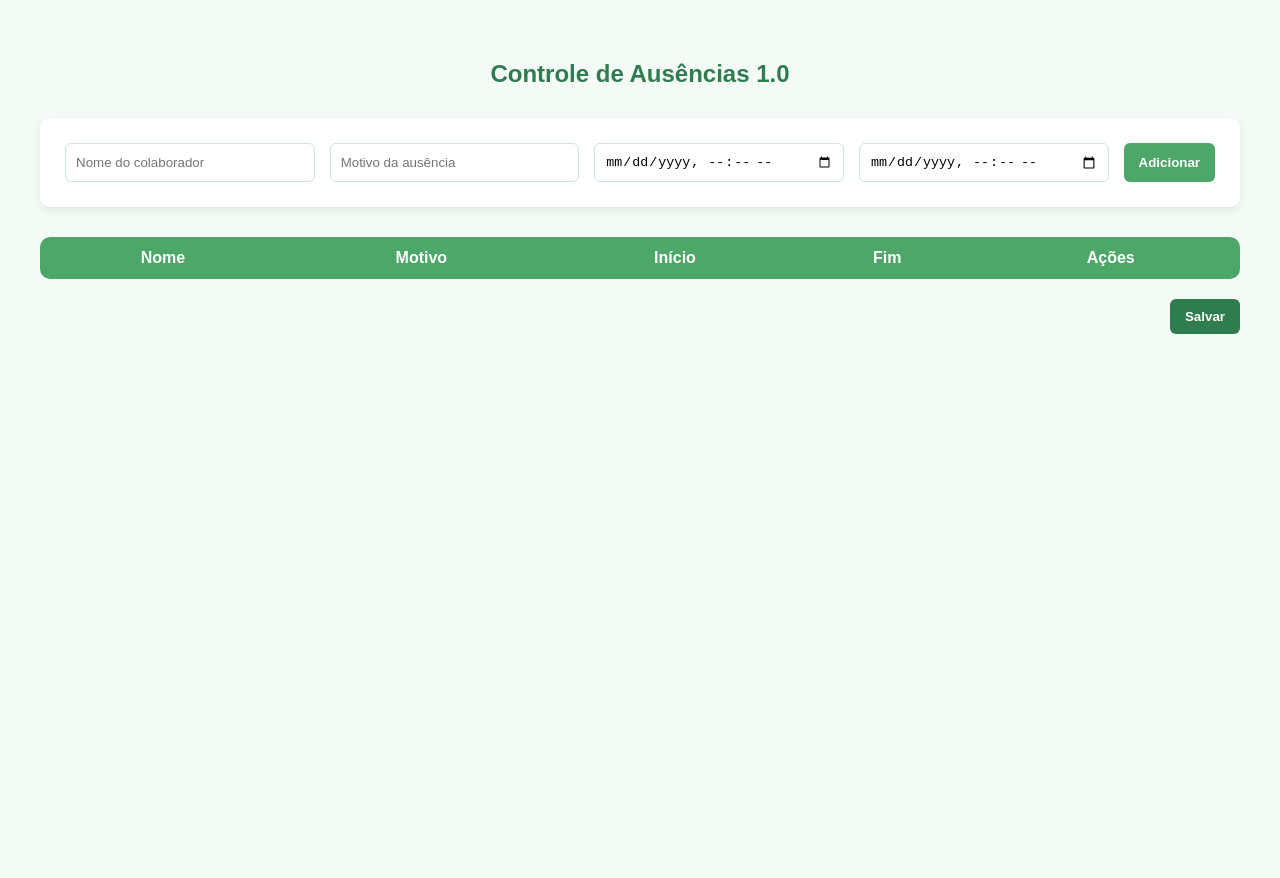
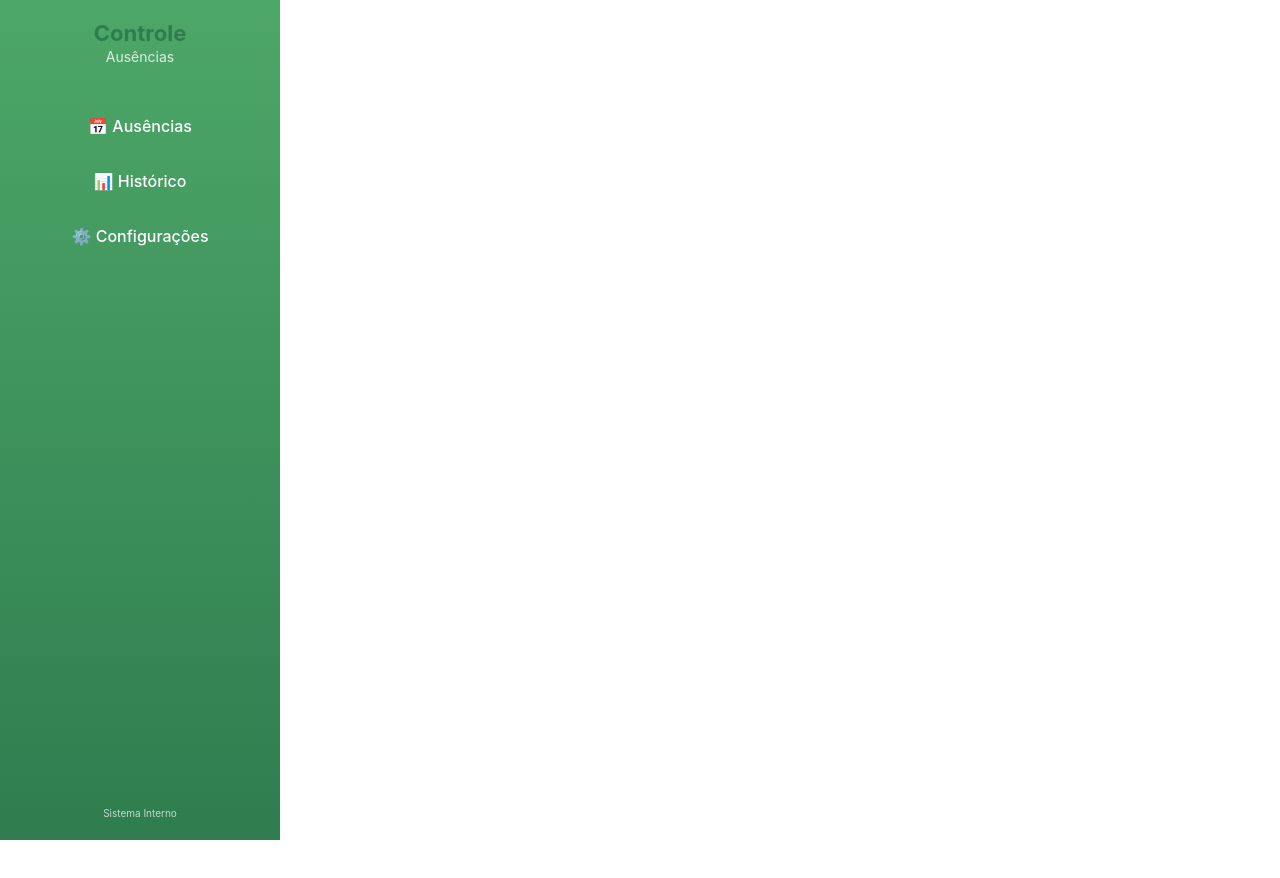
Before and after one commit to neves1697/controle_ausencias, a React (Create React App) app in the folder controle_ausencias/: page / in a window 1280 px wide. After the commit the page ends 800 px from the top, so only its background shows below. Built offline with nearby package versions, Linux system fonts and the light colour scheme.

Commit message:
Feat: Adicionando uma página (Components) e adicionando o componente (BarraNavegacaoLateral).

```diff
--- a/controle_ausencias/package.json
+++ b/controle_ausencias/package.json
@@ -9,6 +9,7 @@
     "@testing-library/user-event": "^13.5.0",
     "react": "^19.2.4",
     "react-dom": "^19.2.4",
+    "react-router-dom": "^7.13.0",
     "react-scripts": "5.0.1",
     "web-vitals": "^2.1.4"
   },
--- a/controle_ausencias/src/App.js
+++ b/controle_ausencias/src/App.js
@@ -1,11 +1,12 @@
 import logo from './logo.svg';
 import './App.css';
 import Ausencias from "./pages/Ausencias"
+import BarraNavegacaoLateral from "../src/Components/BarraNavegacao"
 
 function App() {
   return (
     <div className="App">
-      <Ausencias />
+      <BarraNavegacaoLateral />
     </div>
   );
 }
--- /dev/null
+++ b/controle_ausencias/src/Components/BarraNavegacao.jsx
@@ -0,0 +1,36 @@
+import React from "react";
+import { a } from "react-router-dom";
+import "./BarraNavegacaoLateral.css";
+
+const BarraNavegacaoLateral = () => {
+    return (
+        <div className="sidebar">
+            <div className="sidebar-logo">
+                <h2>Controle</h2>
+                <span>Ausências</span>
+            </div>
+
+            <nav className="sidebar-menu">
+
+
+                <a to="/ausencias" className="sidebar-item">
+                    📅 Ausências
+                </a>
+
+                <a to="/relatorios" className="sidebar-item">
+                    📊 Histórico
+                </a>
+
+                <a to="/configuracoes" className="sidebar-item">
+                    ⚙️ Configurações
+                </a>
+            </nav>
+
+            <div className="sidebar-footer">
+                <small>Sistema Interno</small>
+            </div>
+        </div>
+    );
+};
+
+export default BarraNavegacaoLateral;
--- /dev/null
+++ b/controle_ausencias/src/Components/BarraNavegacaoLateral.css
@@ -0,0 +1,52 @@
+.sidebar {
+  width: 240px;
+  height: 100vh;
+  background: linear-gradient(180deg, #4DA768, #2F7D4F);
+  color: white;
+  display: flex;
+  flex-direction: column;
+  padding: 20px;
+  position: fixed;
+  left: 0;
+  top: 0;
+}
+
+.sidebar-logo {
+  margin-bottom: 40px;
+}
+
+.sidebar-logo h2 {
+  margin: 0;
+  font-size: 22px;
+}
+
+.sidebar-logo span {
+  font-size: 14px;
+  opacity: 0.8;
+}
+
+.sidebar-menu {
+  display: flex;
+  flex-direction: column;
+  gap: 15px;
+  flex: 1;
+}
+
+.sidebar-item {
+  text-decoration: none;
+  color: white;
+  padding: 10px 12px;
+  border-radius: 8px;
+  transition: 0.3s ease;
+  font-weight: 500;
+}
+
+.sidebar-item:hover {
+  background-color: rgba(255, 255, 255, 0.15);
+}
+
+.sidebar-footer {
+  font-size: 12px;
+  opacity: 0.7;
+  text-align: center;
+}
```
Also changed, not shown: controle_ausencias/src/pages/Ausencias.jsx (renamed from controle_ausencias/src/pages/Ausencias.js, +0 -7 lines), controle_ausencias/src/pages/HistoricoAusencias.jsx (added, +8 -0 lines), 2 other files (tests, documents, lock files or other folders).
